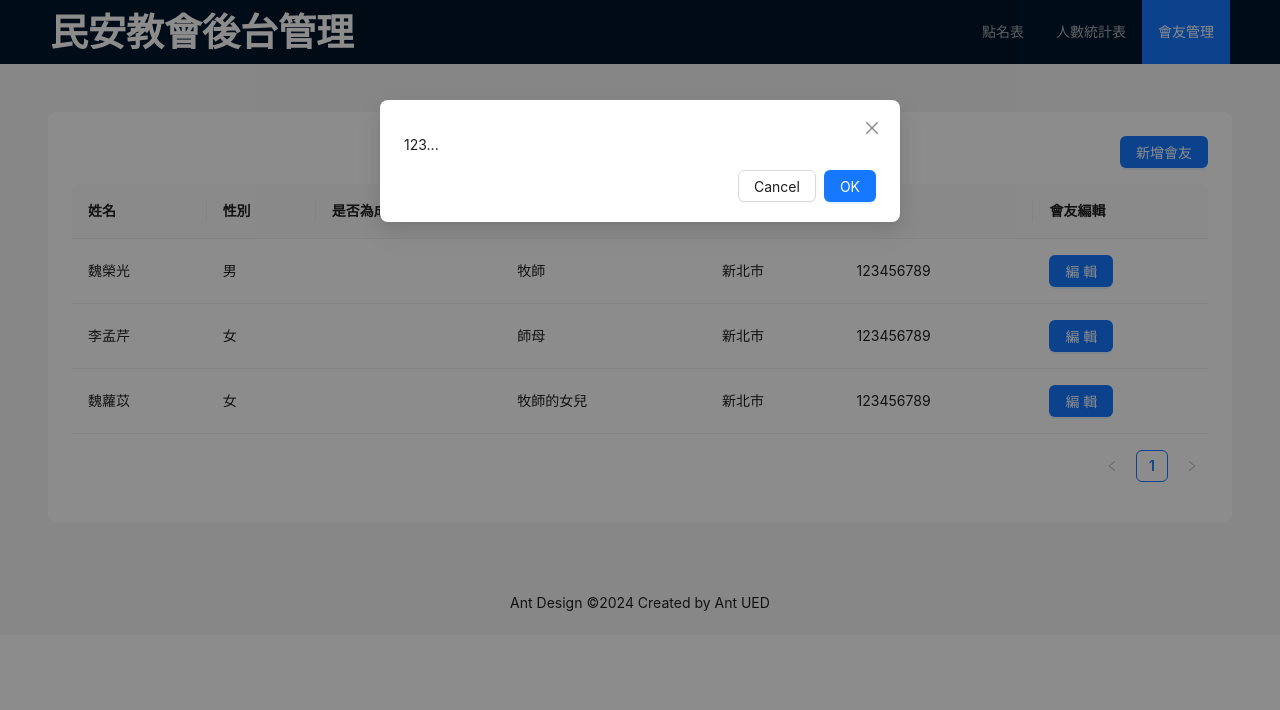
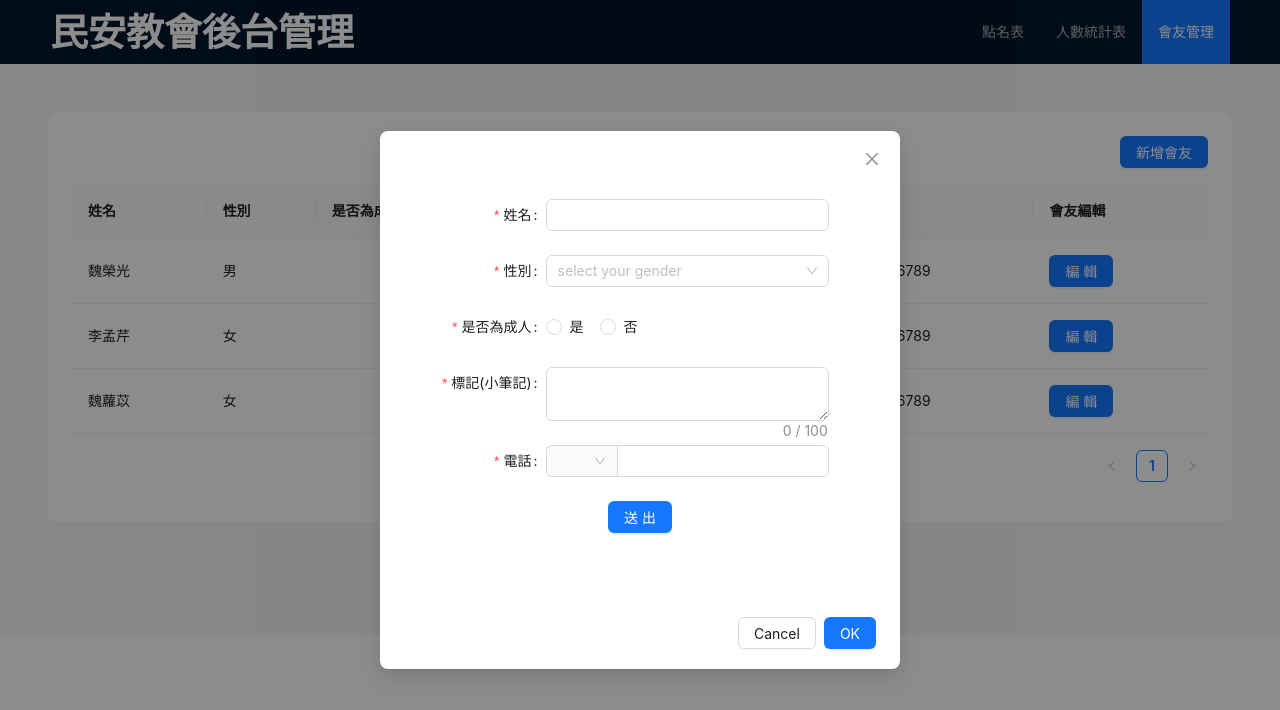
Before and after one commit to steven-oss/minaanChurch, a React (Create React App) app in the folder minan_rollcall/: page / in a window 1280 px wide. Both pictures are taken after a click on the button "新增會友". Shown: the top 710 px of the page. Built offline with nearby package versions, Linux system fonts and the light colour scheme.

Commit message:
建立basic form

```diff
--- a/minan_rollcall/src/components/layout/LayoutTypography.tsx
+++ b/minan_rollcall/src/components/layout/LayoutTypography.tsx
@@ -7,7 +7,7 @@ const { Title } = Typography;
 export default function LayoutTypography() {
     return(
         <Typography>
-         <Title style={{color:'#ffffff',margin:'16px 0'}}>民安教會後台管理</Title>
+            <Title style={{color:'#ffffff',margin:'16px 0'}}>民安教會後台管理</Title>
         </Typography>
     );
 }
--- /dev/null
+++ b/minan_rollcall/src/components/memberManagement/MemberManagementForm.tsx
@@ -0,0 +1,91 @@
+import { Button, Checkbox, Form, FormProps, Input, Radio, Select } from "antd";
+import React from "react";
+
+const { Option } = Select;
+
+interface FieldType{
+    username?: string;
+    notes?: string;
+    remember?: string;
+}
+
+export default function MemberManagementForm(){
+    const onFinish: FormProps<FieldType>['onFinish'] = (values) => {
+        console.log('Success:', values);
+      };
+
+      const onFinishFailed: FormProps<FieldType>['onFinishFailed'] = (errorInfo) => {
+        console.log('Failed:', errorInfo);
+      };
+
+      const prefixSelector = (
+        <Form.Item name="prefix" noStyle>
+          <Select style={{ width: 70 }}>
+            <Option value="886">+886</Option>
+          </Select>
+        </Form.Item>
+      );
+
+    return(
+        <Form
+            name="basic"
+            labelCol={{ span: 8 }}
+            wrapperCol={{ span: 16 }}
+            style={{
+                maxWidth: 600,
+                padding: '48px 0px',
+            }}
+            initialValues={{ remember: true }}
+            onFinish={onFinish}
+            onFinishFailed={onFinishFailed}
+            autoComplete="off"
+        >
+             <Form.Item<FieldType>
+                label="姓名"
+                name="username"
+                rules={[{ required: true, message: 'Please input your Username!' }]}
+                style={{width:'90%'}}
+                >
+            <Input />
+            </Form.Item>
+            <Form.Item
+                label="性別"
+                name="gender"
+                rules={[{ required: true, message: 'Please select gender!' }]}
+                style={{width:'90%'}}
+            >
+                <Select placeholder="select your gender">
+                <Option value="male">男</Option>
+                <Option value="female">女</Option>
+                </Select>
+            </Form.Item>
+            <Form.Item label="是否為成人" name="isAdult" rules={[{ required: true, message: 'Please select your is AdultOrNot!' }]} style={{width:'90%'}}>
+                <Radio.Group>
+                    <Radio value="true"> 是 </Radio>
+                    <Radio value="false"> 否 </Radio>
+                </Radio.Group>
+            </Form.Item>
+            <Form.Item
+                name="notes"
+                label="標記(小筆記)"
+                rules={[{ required: true, message: 'Please input Notes' }]}
+                style={{width:'90%'}}
+            >
+                <Input.TextArea showCount maxLength={100} />
+            </Form.Item>
+            <Form.Item
+                name="phone"
+                label="電話"
+                rules={[{ required: true, message: 'Please input your phone number!' }]}
+                style={{ width: '90%' }}
+            >
+                <Input addonBefore={prefixSelector} />
+            </Form.Item>
+            <Form.Item style={{display:'flex',justifyContent:'center'}}>
+                <Button type="primary" htmlType="submit">
+                    送出
+                </Button>
+            </Form.Item>
+        </Form>
+    );
+}
--- a/minan_rollcall/src/components/memberManagement/MemberManagementModal.tsx
+++ b/minan_rollcall/src/components/memberManagement/MemberManagementModal.tsx
@@ -1,5 +1,6 @@
 import { Modal } from "antd";
 import React from "react";
+import MemberManagementForm from "./MemberManagementForm.tsx";
 
 interface Props{
     open:boolean;
@@ -9,8 +10,8 @@ interface Props{
 export default function MemberManagementModal(props:Props){
     const {open,onCreateButtonOK,onCreateButtonCancel} = props;
     return(
-        <Modal open={open} onOk={onCreateButtonOK} onCancel={onCreateButtonCancel}>
-            <p>123...</p>
+        <Modal open={open} onOk={onCreateButtonOK} onCancel={onCreateButtonCancel} centered>
+            <MemberManagementForm/>
         </Modal>
     )
 }
```
